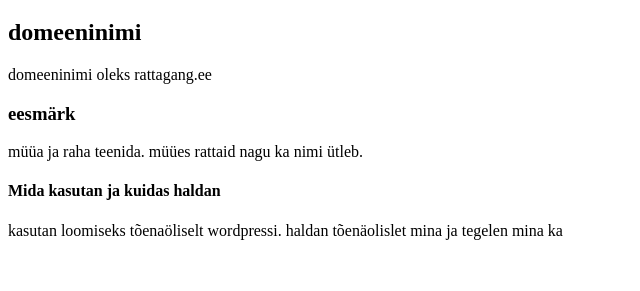
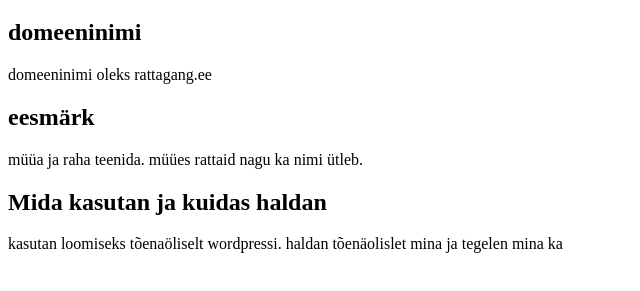
Before and after one commit to robinsggl/rattagangi-plaan, a plain HTML site: page index.html in a window 1280 px wide. Shown: the part 61-352 px from the top of the page, without its empty margins (0-640 px from the left). Drawn offline with Linux system fonts and the light colour scheme.

Commit message:
minu projekti plaan 1.0

```diff
--- a/index.html
+++ b/index.html
@@ -12,10 +12,10 @@
 <h2>domeeninimi</h2>
 <p>domeeninimi oleks rattagang.ee</p>
 
-<h3>eesmärk</h3>
+<h2>eesmärk</h2>
 <p>müüa ja raha teenida. müües rattaid nagu ka nimi ütleb.</p>
 
-<h4>Mida kasutan ja kuidas haldan</h4>
+<h2>Mida kasutan ja kuidas haldan</h2>
 <p>kasutan loomiseks tõenaöliselt wordpressi. haldan tõenäolislet mina ja tegelen mina ka</p>
 
 </body>
```
